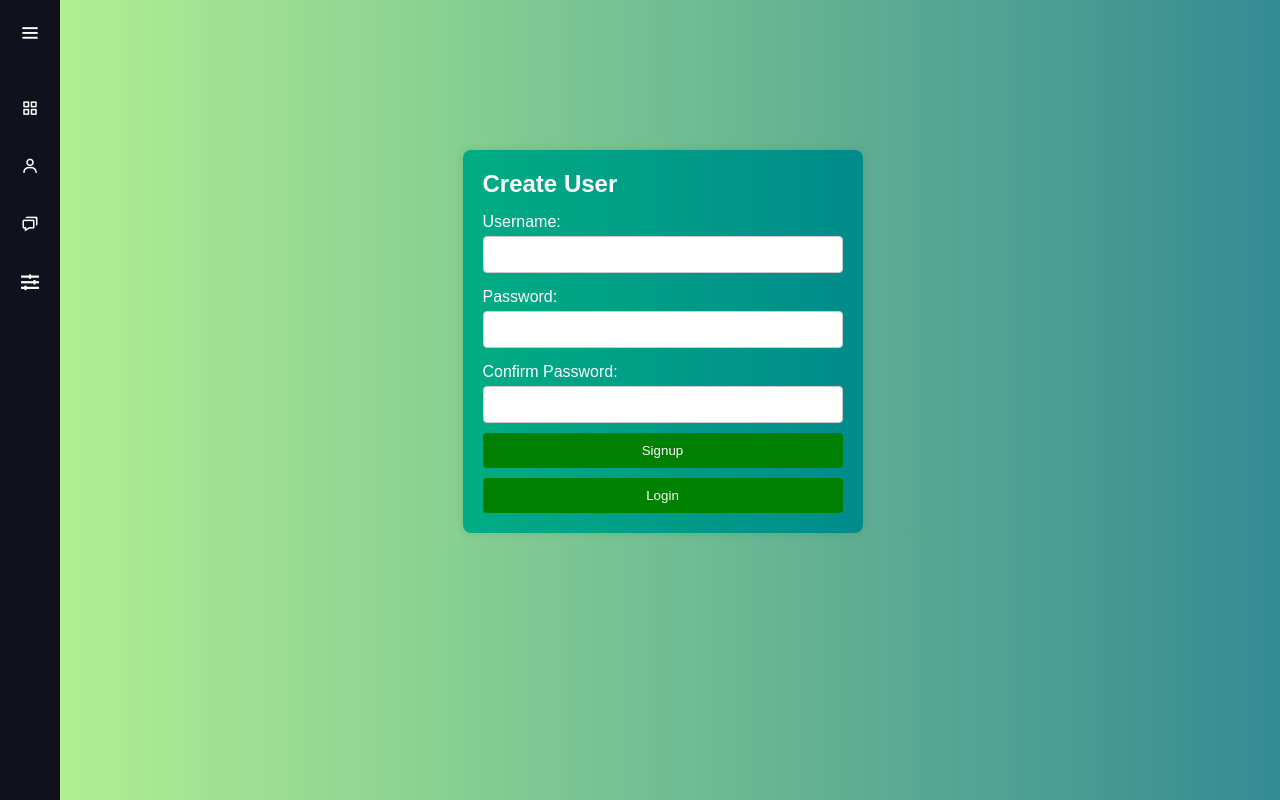
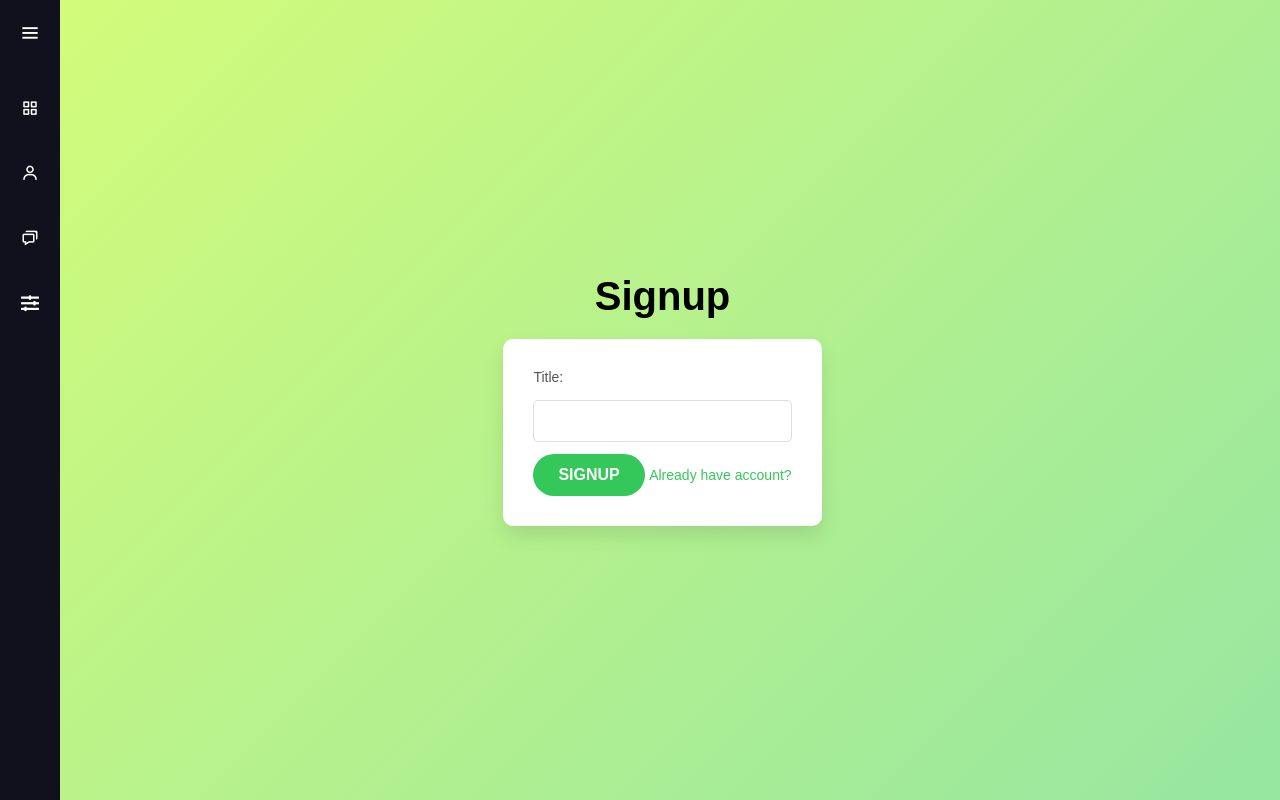
Before and after one commit to ansarkp10/akmedia, a Django app: template content/templates/signup.html in a window 1280 px wide. Run offline with Django 5.2, Linux system fonts and the light colour scheme; the template is opened without the code that fills it: values that come from a table or form of the project are taken from there, others are empty; parts of the project's set-up code (start-up, migrations or seed data) failed here and were passed over.

Commit message:
Update signup.html

```diff
--- a/content/templates/signup.html
+++ b/content/templates/signup.html
@@ -9,92 +9,114 @@
     <link href='https://unpkg.com/boxicons@2.0.7/css/boxicons.min.css' rel='stylesheet'>
    <link rel="stylesheet" href="https://cdnjs.cloudflare.com/ajax/libs/font-awesome/5.15.3/css/all.min.css"/>
   <style>
-    /* General styling */
+
 body {
-      padding-top: 150px;
-      font-family: Arial, sans-serif;
-      background: linear-gradient(to right, rgb(182, 244, 146), rgb(51, 139, 147));
+            font-family: 'Segoe UI', Tahoma, Geneva, Verdana, sans-serif;
+            display: flex;
+            justify-content: center;
+            align-items: center;
+            height: 100vh;
             margin: 0;
+            background: linear-gradient(135deg, #d4fc79 0%, #96e6a1 100%); /* Green gradient background */
         }
 
-    /* Form box with a greenish gradient */
-    .form-box {
-      width: 90%;
-      max-width: 400px;
-      padding: 20px;
-      margin: auto;
-      background: linear-gradient(to right, #00AD83, #008B8B);
-      color: white;
-      border-radius: 8px;
-      box-shadow: 0 0 10px rgba(0, 0, 0, 0.1);
-      transition: transform 0.3s ease-in-out;
+        h1 {
+            font-size: 2.5em;
+            color: black; /* Green color */
+            margin-bottom: 20px;
+            animation: fadeInDown 0.8s ease-in-out;
+            text-align: center;
         }
 
-    .form-box:hover {
-      transform: translateY(-5px);
+        /* Fade-in-down animation for heading */
+        @keyframes fadeInDown {
+            from {
+                opacity: 0;
+                transform: translateY(-20px);
+            }
+            to {
+                opacity: 1;
+                transform: translateY(0);
+            }
         }
 
-    /* Form elements */
-    label {
-      display: block;
-      margin-top: 15px;
+        form {
+            background: white;
+            padding: 30px;
+            border-radius: 10px;
+            box-shadow: 0 10px 20px rgba(0, 0, 0, 0.1);
+            animation: fadeInUp 0.8s ease-in-out;
         }
 
-    input[type="text"],
-    input[type="password"] {
-      width: 100%;
-      padding: 10px;
-      margin-top: 5px;
-      border: 1px solid #ccc;
-      border-radius: 4px;
+        /* Fade-in-up animation for form */
+        @keyframes fadeInUp {
+            from {
+                opacity: 0;
+                transform: translateY(20px);
+            }
+            to {
+                opacity: 1;
+                transform: translateY(0);
+            }
         }
 
+        /* Button styling */
         button {
-      background-color: #008000;
+            background: #34c759; /* Apple-style green */
             color: white;
-      padding: 10px 20px;
             border: none;
-      border-radius: 4px;
+            padding: 12px 25px;
+            border-radius: 25px;
             cursor: pointer;
-      margin-top: 10px;
-      transition: background-color 0.3s ease;
-      width: 100%;
+            transition: all 0.3s ease;
+            font-size: 16px;
+            font-weight: bold;
+            text-transform: uppercase;
         }
 
         button:hover {
-      background-color: #006600;
+            background: #30b357; /* Slightly darker green on hover */
+            transform: scale(1.05); /* Slightly enlarge on hover */
         }
 
-    .button-container {
-      display: flex;
-      justify-content: space-between;
+        /* Link styling */
+        a {
+            display: inline-block;
+            margin-top: 15px;
+            color: #34c759; /* Green link */
+            text-decoration: none;
+            font-size: 14px;
+            transition: color 0.3s ease;
+            text-align: center;
         }
 
-    .button-container button {
-      width: 48%;
+        a:hover {
+            color: #2fa348; /* Darker green on hover */
         }
 
-    /* Responsive design */
-    @media (max-width: 600px) {
-      body {
-        padding-top: 50px;
+        /* Form elements styling */
+        input, select, textarea {
+            width: 100%;
+            padding: 12px;
+            margin: 10px 0;
+            border: 1px solid #ddd;
+            border-radius: 5px;
+            transition: border-color 0.3s ease, box-shadow 0.3s ease;
+            font-size: 14px;
         }
 
-      .form-box {
-        width: 95%;
-        padding: 15px;
+        input:focus, select:focus, textarea:focus {
+            border-color: #34c759; /* Green border on focus */
+            box-shadow: 0 0 8px rgba(52, 199, 89, 0.3); /* Green shadow on focus */
         }
 
-      .button-container {
-        flex-direction: column;
+        /* Label styling */
+        label {
+            font-size: 14px;
+            color: #555;
+            margin-bottom: 5px;
+            display: block;
         }
-
-      .button-container button {
-        width: 100%;
-        margin-top: 10px;
-      }
-    }
-
     /* side navigation bar /*
 
  /* Google Font Link */
@@ -604,26 +626,12 @@
   </div>
 <div>
   <div class="form-box">
-    <h2>Create User</h2>
-    <form method="post" enctype="multipart/form-data" action="{% url 'signup' %}">
+    <h1>Signup</h1>
+<form method="POST">
     {% csrf_token %}
-      {% if error_message %}
-        <p style="color: red">{{ error_message }}</p>
-      {% endif %}
-      <p>
-        <label>Username:</label>
-        <input type="text" name="username" required>
-      </p>
-      <p>
-        <label>Password:</label>
-        <input type="password" name="password" required>
-      </p>
-      <p>
-        <label>Confirm Password:</label>
-        <input type="password" name="confirm_password" required>
-      </p>
+    {{ form.as_p }}
     <button type="submit">Signup</button>
-      <button type="button" onclick="location.href='{% url 'login' %}'">Login</button>
+    <a href="{% url 'login' %}">Already have account?</a>
 </form>
   </div>
 </div>
```
Lines whose indentation alone changed are shown as unchanged.
